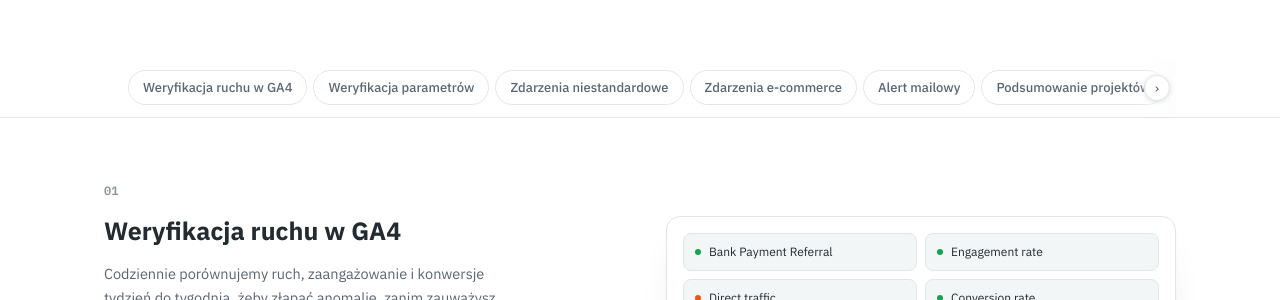
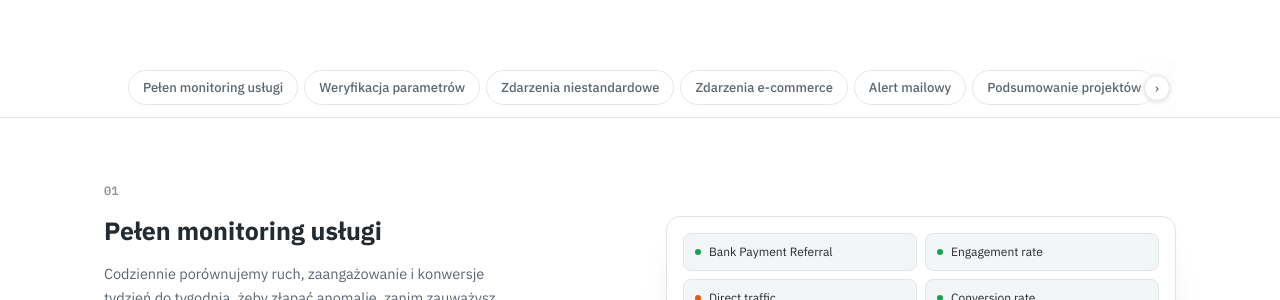
Before and after one commit to rafal0pisz/monitorga4, a Next.js app: page /funkcje in a window 1280 px wide. Shown: the part 324-624 px from the top of the page. Built offline with nearby package versions, Linux system fonts and the light colour scheme; no server answers.

Commit message:
Rename funkcje section 01 to Pełen monitoring usługi
Co-Authored-By: Claude Sonnet 5 <noreply@anthropic.com>
Claude-Session: https://claude.ai/code/session_01RCUg9xTAg7wuadSYer2FKd

```diff
--- a/app/funkcje/page.tsx
+++ b/app/funkcje/page.tsx
@@ -35,7 +35,7 @@ export const metadata: Metadata = {
 }
 
 const SUBNAV = [
-  { href: '#monitoring-danych', label: 'Weryfikacja ruchu w GA4' },
+  { href: '#monitoring-danych', label: 'Pełen monitoring usługi' },
   { href: '#parametry', label: 'Weryfikacja parametrów' },
   { href: '#zdarzenia-niestandardowe', label: 'Zdarzenia niestandardowe' },
   { href: '#ecommerce', label: 'Zdarzenia e-commerce' },
@@ -189,7 +189,7 @@ export default async function FunkcjePage() {
             <div className="fx-feature-grid">
               <div className="fx-feature-text">
                 <div className="fx-feature-num">01</div>
-                <h2>Weryfikacja ruchu w GA4</h2>
+                <h2>Pełen monitoring usługi</h2>
                 <p>Codziennie porównujemy ruch, zaangażowanie i konwersje tydzień do tygodnia, żeby złapać anomalię, zanim zauważysz ją w miesięcznym raporcie.</p>
                 <ul className="fx-feature-list">
                   <li>Self-referral i skoki ruchu direct po migracji domeny</li>
```
